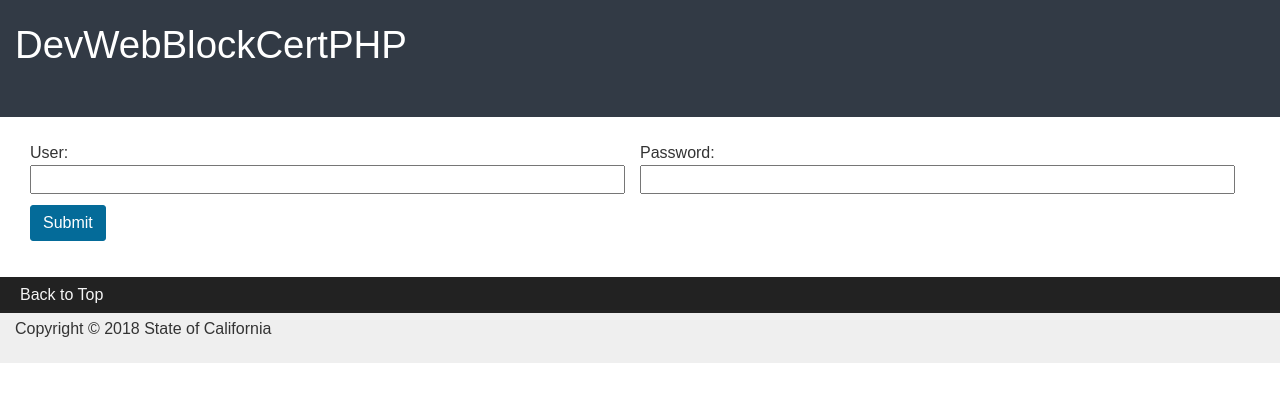
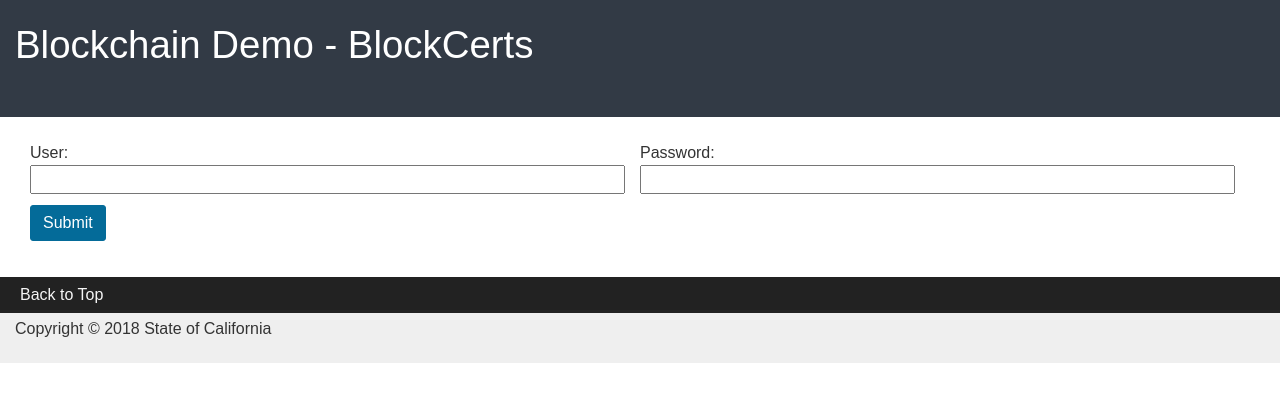
Before and after one commit to CA-CODE-Works/DevWebBlockCertPHP, a PHP site: page / in a window 1280 px wide. Shown: the part 131-533 px from the top of the page. Run offline with PHP 8.4, Linux system fonts and the light colour scheme; some libraries are stand-ins or nearby versions; some web fonts are replaced.

Commit message:
Update index.php

```diff
--- a/index.php
+++ b/index.php
@@ -44,7 +44,7 @@ include("core/users.php");
 			<!-- Begin Page Title -->
 			<div class="section section-standout">
 				<div class="container">
-					<h1 class="page-title">DevWebBlockCertPHP</h1>
+					<h1 class="page-title">Blockchain Demo - BlockCerts</h1>
 				</div>
 			</div>
 			<!-- End of Page Title -->
```
